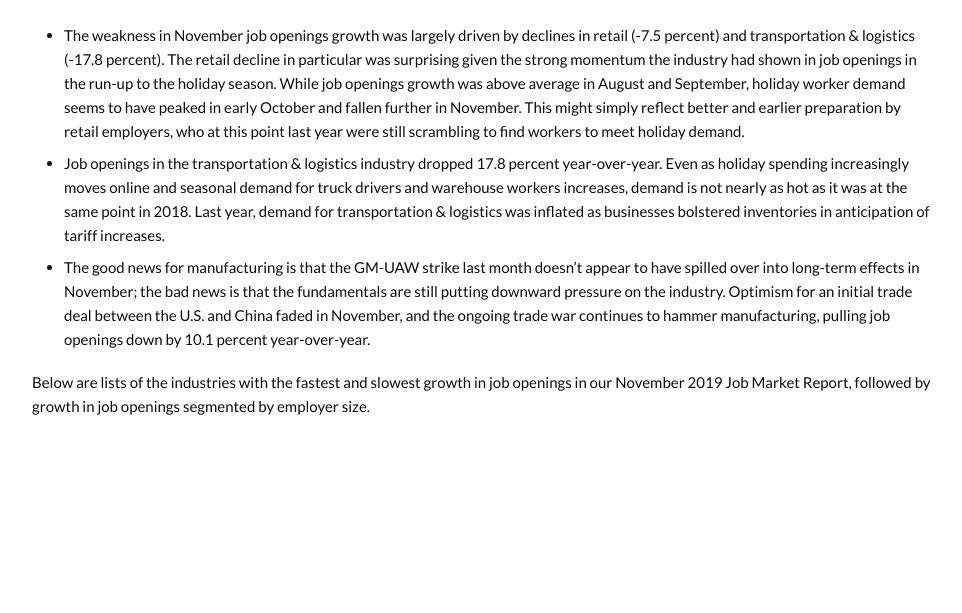
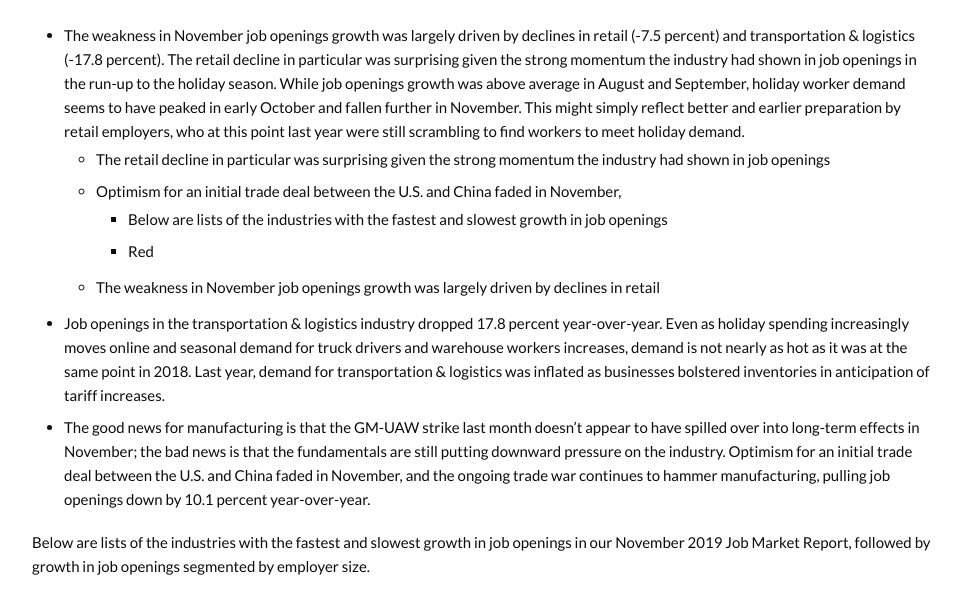
Before and after one commit to dougmuise/table-test, a plain HTML site: page index.html in a window 1280 px wide. Shown: the part 61-674 px from the top of the page, without its empty margins (26-988 px from the left). Drawn offline with Linux system fonts and the light colour scheme.

Commit message:
Add files via upload

```diff
--- a/index.html
+++ b/index.html
@@ -7,7 +7,7 @@
 	<style>
 body {
 	color: #0d0d0d; font-family: 'Lato', sans-serif; font-size: 15px; line-height: 24px; padding-left: 50px;}
-	ul { margin-left: 0px; list-style-position: outside; padding-left: 32px; }
+	ul { margin-left: 0px; padding-left: 32px; }
 	ul li { padding: 4px 0px; }
 	h1 { font-size: 32px; line-height: 37px; font-weight:700}
 </style>
@@ -16,11 +16,23 @@ body {
 	<div style=width:900px>
 	<h1>Growth in Job Openings and Pay Across 10 Major U.S. Metros</h1>
 	<ul>
-	<li>The weakness in November job openings growth was largely driven by declines in retail (-7.5 percent) and transportation & logistics (-17.8 percent). The retail decline in particular was surprising given the strong momentum the industry had shown in job openings in the run-up to the holiday season. While job openings growth was above average in August and September, holiday worker demand seems to have peaked in early October and fallen further in November. This might simply reflect better and earlier preparation by retail employers, who at this point last year were still scrambling to find workers to meet holiday demand.</li>
+	<li>The weakness in November job openings growth was largely driven by declines in retail (-7.5 percent) and transportation & logistics (-17.8 percent). The retail decline in particular was surprising given the strong momentum the industry had shown in job openings in the run-up to the holiday season. While job openings growth was above average in August and September, holiday worker demand seems to have peaked in early October and fallen further in November. This might simply reflect better and earlier preparation by retail employers, who at this point last year were still scrambling to find workers to meet holiday demand.
+		<ul>
+      		<li>The retail decline in particular was surprising given the strong momentum the industry had shown in job openings</li>
+      		<li>Optimism for an initial trade deal between the U.S. and China faded in November,
+        <ul>
+          	<li>Below are lists of the industries with the fastest and slowest growth in job openings</li>
+         	 <li>Red</li>
+        </ul>
+      </li>
+      <li>The weakness in November job openings growth was largely driven by declines in retail</li>
+    </ul>
+
+		</li>
 <li>Job openings in the transportation & logistics industry dropped 17.8 percent year-over-year. Even as holiday spending increasingly moves online and seasonal demand for truck drivers and warehouse workers increases, demand is not nearly as hot as it was at the same point in 2018. Last year, demand for transportation & logistics was inflated as businesses bolstered inventories in anticipation of tariff increases.</li>
 <li>The good news for manufacturing is that the GM-UAW strike last month doesn’t appear to have spilled over into long-term effects in November; the bad news is that the fundamentals are still putting downward pressure on the industry. Optimism for an initial trade deal between the U.S. and China faded in November, and the ongoing trade war continues to hammer manufacturing, pulling job openings down by 10.1 percent year-over-year.</li>
 		</ul>
-	Below are lists of the industries with the fastest and slowest growth in job openings in our November 2019 Job Market Report, followed by growth in job openings segmented by employer size.
+	<p>Below are lists of the industries with the fastest and slowest growth in job openings in our November 2019 Job Market Report, followed by growth in job openings segmented by employer size.</p>
 		</div>
 </body>
 </html>
```
